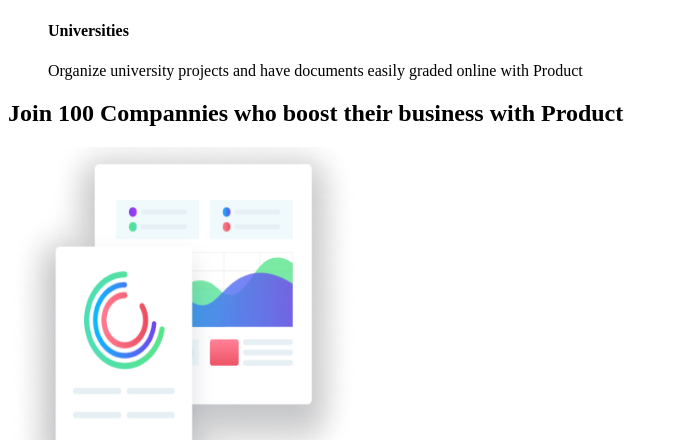
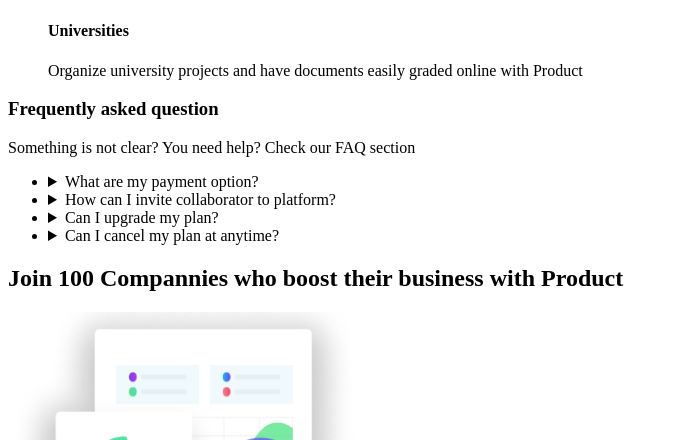
Before and after one commit to Oleksandr-Liashkov/118-fs-blended-group-1-2, a plain HTML site: page pricing.html in a window 1280 px wide. Shown: the part 1680-2120 px from the top of the page, without its empty margins (0-675 px from the left). Drawn offline with Linux system fonts and the light colour scheme.

Commit message:
pricing page

```diff
--- a/pricing.html
+++ b/pricing.html
@@ -131,7 +131,39 @@
           </li>
         </ul>
       </section>
-      <section></section>
+      <section>
+        <h3>Frequently asked question</h3>
+        <p>Something is not clear? You need help? Check our FAQ section</p>
+        <ul>
+          <li>
+            <details>
+              <summary>What are my payment option?</summary>
+            </details>
+          </li>
+          <li>
+            <details>
+              <summary>How can I invite collaborator to platform?</summary>
+              <p>
+                After creating your account you will have an oppurtunity to
+                create your first project that will be associated withthe
+                collaborators e-mail. An invitation will be sent automatically.
+                Then, invited user will have to confirm his account by e-mail
+                and finish userd onboarding.
+              </p>
+            </details>
+          </li>
+          <li>
+            <details>
+              <summary>Can I upgrade my plan?</summary>
+            </details>
+          </li>
+          <li>
+            <details>
+              <summary>Can I cancel my plan at anytime?</summary>
+            </details>
+          </li>
+        </ul>
+      </section>
     </main>
     <footer>
       <h2>Join 100 Compannies who boost their business with Product</h2>
```
